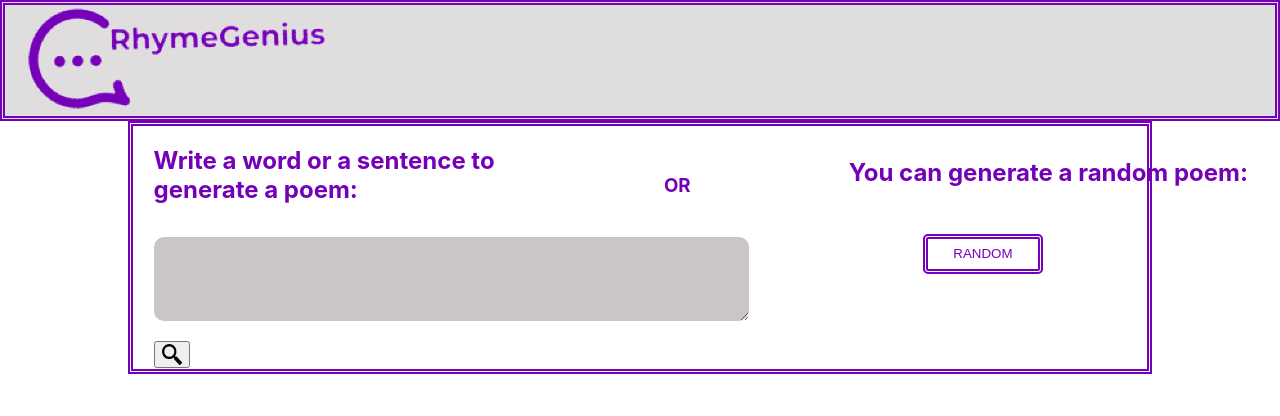
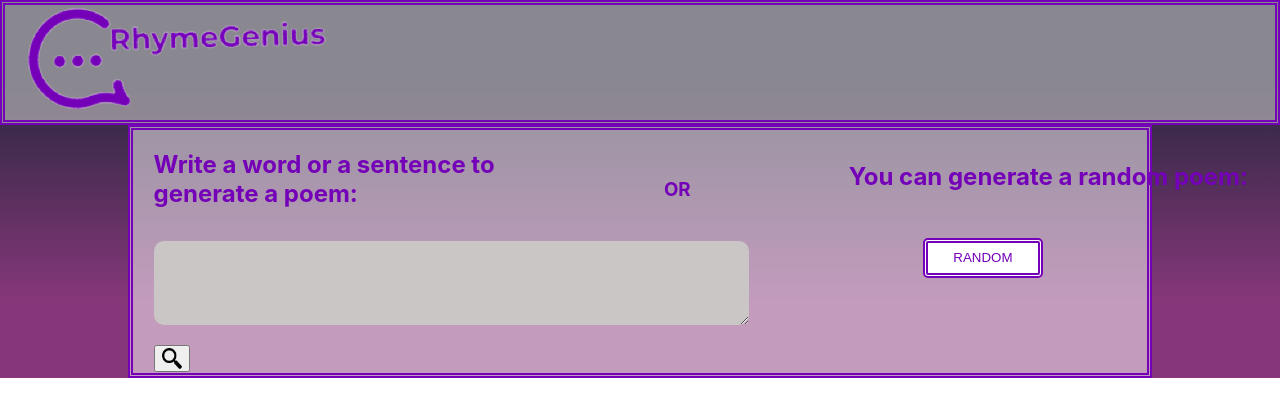
Before and after one commit to Alexandrufanu/RhymeGenius_FE, a React (Create React App) app: page / in a window 1280 px wide. Shown: the top 416 px of the page. Built offline with nearby package versions, Linux system fonts and the light colour scheme.

Commit message:
small changes

```diff
--- a/src/App.css
+++ b/src/App.css
@@ -16,14 +16,28 @@
     }
 }
 .waveWrapper {
+    opacity: 0.9;
+
     overflow: hidden;
-    position: absolute;
+    position: fixed;
     left: 0;
     right: 0;
     bottom: 0;
     top: 0;
     margin: auto;
 }
+
+.app-container{
+    background-image: linear-gradient(to top, #86377b 20%, #27273c 80%);
+    width: 100%;
+    overflow: hidden;
+    height: 100%;
+    bottom: -1px;
+        /* position: absolute; */
+
+}
+
+
 .waveWrapperInner {
     position: absolute;
     width: 100%;
--- a/src/App.js
+++ b/src/App.js
@@ -3,34 +3,37 @@ import './App.css';
 import Navbar from './components/Navbar';
 
 function App() {
+  return (
+    <div className="app-container">
+      <Navbar />
 
-
-  return (
-    <div>
-  <Navbar/>
-
-{/* <div style={{   zIndex: 0 }}>
-  <div class="waveWrapper waveAnimation">
-
-  <div class="waveWrapperInner bgTop">
-    <div class="wave waveTop" style={{backgroundImage : "requre(url('http://front-end-noobs.com/jecko/img/wave-top.png')"}}></div>
+      {/* <div className="waveWrapper waveAnimation">
+          <div className="waveWrapperInner bgTop">
+            <div className="wave waveTop" style={{backgroundImage : "url('http://front-end-noobs.com/jecko/img/wave-top.png')"}}></div>
           </div>
-
-  <div class="waveWrapperInner bgMiddle">
+          <div className="waveWrapperInner bgMiddle">
             <div className="wave waveMiddle" style={{ backgroundImage: "url('http://front-end-noobs.com/jecko/img/wave-mid.png')" }}></div>
           </div>
-  <div class="waveWrapperInner bgBottom">
-    <div class="wave waveBottom" style={{backgroundImage: "url('http://front-end-noobs.com/jecko/img/wave-bot.png')" }}></div>
+          <div className="waveWrapperInner bgBottom">
+            <div className="wave waveBottom" style={{backgroundImage: "url('http://front-end-noobs.com/jecko/img/wave-bot.png')" }}></div>
+          </div>
+          </div>
+     */}
+      {/* <div className="wave-wrapper">
+        <div className="waveWrapper waveAnimation">
+          <div className="waveWrapperInner bgTop">
+            <div className="wave waveTop" style={{backgroundImage : "url('http://front-end-noobs.com/jecko/img/wave-top.png')"}}></div>
+          </div>
+          <div className="waveWrapperInner bgMiddle">
+            <div className="wave waveMiddle" style={{ backgroundImage: "url('http://front-end-noobs.com/jecko/img/wave-mid.png')" }}></div>
+          </div>
+          <div className="waveWrapperInner bgBottom">
+            <div className="wave waveBottom" style={{backgroundImage: "url('http://front-end-noobs.com/jecko/img/wave-bot.png')" }}></div>
+          </div>
         </div>
       </div> */}
 
     </div>
-
-
-
-
-
-
   );
 }
 
--- a/src/components/Navbar.css
+++ b/src/components/Navbar.css
@@ -2,7 +2,8 @@
 
 
   nav {
-    display: flex;
+
+    display: absolute;
     justify-content: space-between;
     align-items: center;
     /* background-color: rgba(0, 0, 0, 0.7); */
@@ -36,8 +37,9 @@ background: linear-gradient(90deg, rgb(90, 149, 221) 61%, rgb(132, 207, 230) 97%
 
 
   .container2{
-    /* background-color: rgba(0, 0, 0, 0.7); */
-    background-color: white;
+    background-color: rgba(255, 255, 255, 0.5);
+    /* background-color: white; */
+    /* opacity: 0.75; */
     border-color: #7400B8;
     /* border: 2px solid black;  */
     border: 5px solid #7400B8;
--- a/src/components/Navbar.js
+++ b/src/components/Navbar.js
@@ -7,7 +7,11 @@ import './Navbar.css';
 
 function Navbar() {
   return (
-    <div  style={{ backgroundColor: "rgba(255, 255, 255, 0.5)" }}>
+    <div
+    // style={{ backgroundColor: "rgba(255, 255, 255, 0.5)" }}
+    style={{   zIndex: 1 }}
+
+    >
 
      <nav>
     <img src={MyImage} alt="Description of the image" />
--- a/src/index.css
+++ b/src/index.css
@@ -5,6 +5,9 @@ body {
     sans-serif;
   -webkit-font-smoothing: antialiased;
   -moz-osx-font-smoothing: grayscale;
+    position: relative;
+
+
 }
 
 code {
```
Lines whose indentation alone changed are shown as unchanged.
